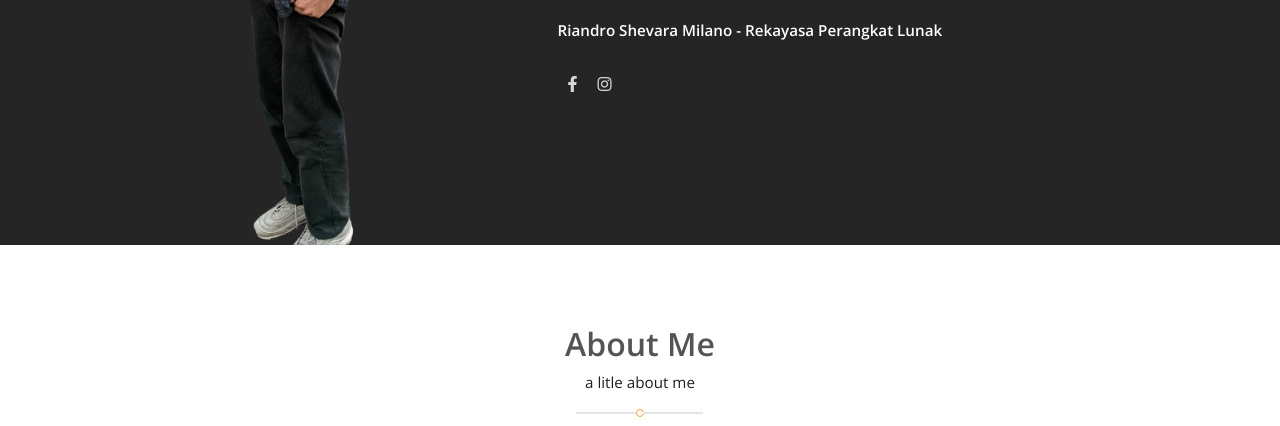
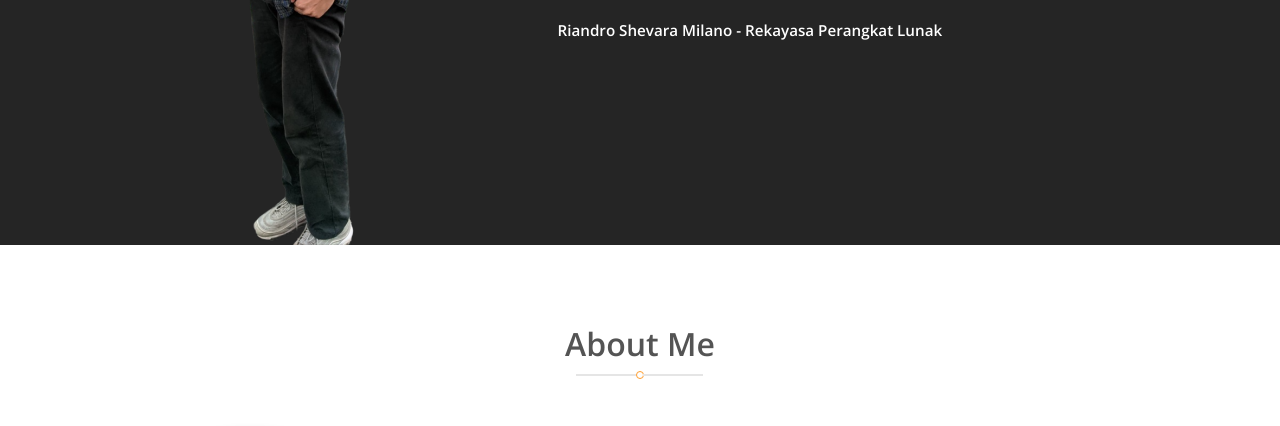
Before and after one commit to Rianndd/Rianndd.github.io, a plain HTML site: page index.html in a window 1280 px wide. Shown: the part 515-941 px from the top of the page. Drawn offline with nearby package versions, Linux system fonts and the light colour scheme; grey boxes are pictures that could not be loaded.

Commit message:
modified:   index.html

```diff
--- a/index.html
+++ b/index.html
@@ -55,12 +55,12 @@
                         <p>Riandro Shevara Milano - Rekayasa Perangkat Lunak</p>
 
                         <ul class="socil-icon">
-                            <li>
+                            <!-- <li>
                                 <a href="#"><i class="fab fa-facebook-f"></i></a>
                             </li>
                             <li>
                                 <a href="#"><i class="fab fa-instagram"></i></a>
-                            </li>
+                            </li> -->
                         </ul>
                     </div>
                 </div>
@@ -75,8 +75,6 @@
         <div class="container">
             <div class="session-title row">
                 <h2>About Me</h2>
-                <p>a litle about me
-                </p>
                 <div class="heading-line"></div>
             </div>
             <div class="about-row row">
```
